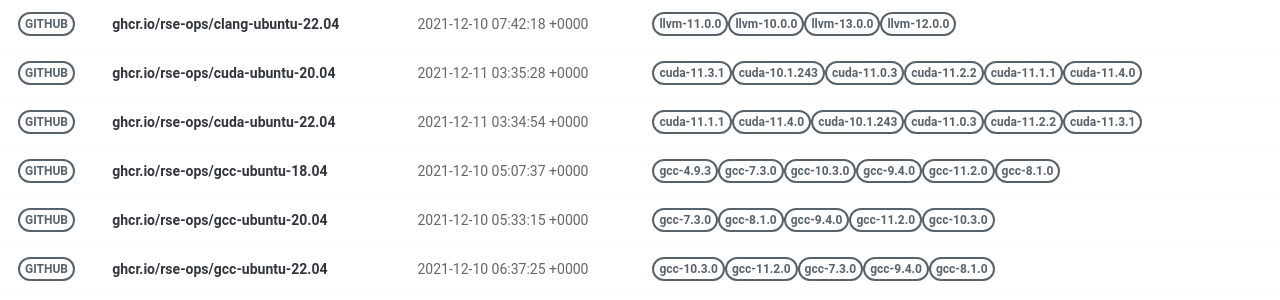
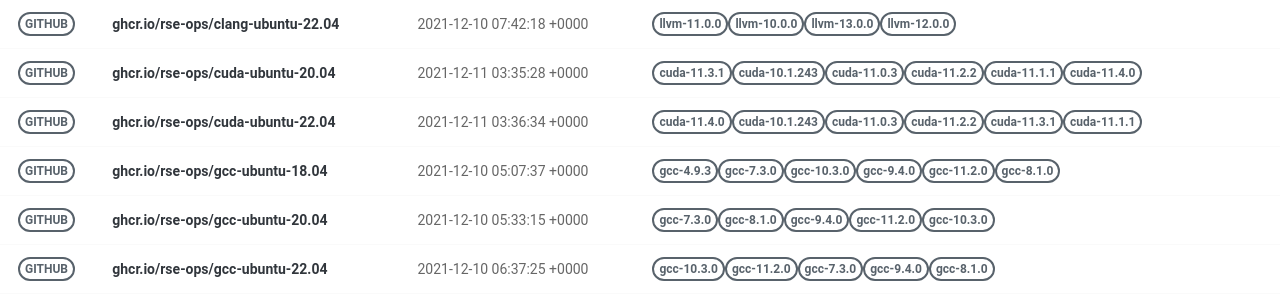
Before and after one commit to rse-ops/docker-images, a Jekyll site: the page built from pages/index.md, in a window 1280 px wide. Shown: the part 228-528 px from the top of the page. Built offline with Jekyll 4.4.1, drawn with Linux system fonts in a browser that asks for light colours; nearby versions of some CDN libraries; part of the change alters nothing that is shown.

Commit message:
Automated push to update library 2021-12-11

```diff
--- a/_library/ghcr.io-rse-ops-cuda-ubuntu-22.04.md
+++ b/_library/ghcr.io-rse-ops-cuda-ubuntu-22.04.md
@@ -1,14 +1,11 @@
 ---
 layout: container
 name: ghcr.io/rse-ops/cuda-ubuntu-22.04
-updated_at: 2021-12-11 03:34:54.014470
+updated_at: 2021-12-11 03:36:34.440593
 
 
 container_url: https://github.com/orgs/rse-ops/packages/container/package/cuda-ubuntu-22.04
 versions:
- - tag: cuda-11.1.1
-   dockerfile: https://github.com/rse-ops/docker-images/blob/main/ubuntu/cuda/Dockerfile
-   manifest: https://crane.ggcr.dev/manifest/ghcr.io/rse-ops/cuda-ubuntu-22.04:cuda-11.1.1
  - tag: cuda-11.4.0
    dockerfile: https://github.com/rse-ops/docker-images/blob/main/ubuntu/cuda/Dockerfile
    manifest: https://crane.ggcr.dev/manifest/ghcr.io/rse-ops/cuda-ubuntu-22.04:cuda-11.4.0
@@ -24,5 +21,8 @@ versions:
  - tag: cuda-11.3.1
    dockerfile: https://github.com/rse-ops/docker-images/blob/main/ubuntu/cuda/Dockerfile
    manifest: https://crane.ggcr.dev/manifest/ghcr.io/rse-ops/cuda-ubuntu-22.04:cuda-11.3.1
+ - tag: cuda-11.1.1
+   dockerfile: https://github.com/rse-ops/docker-images/blob/main/ubuntu/cuda/Dockerfile
+   manifest: https://crane.ggcr.dev/manifest/ghcr.io/rse-ops/cuda-ubuntu-22.04:cuda-11.1.1
 
 ---
```
